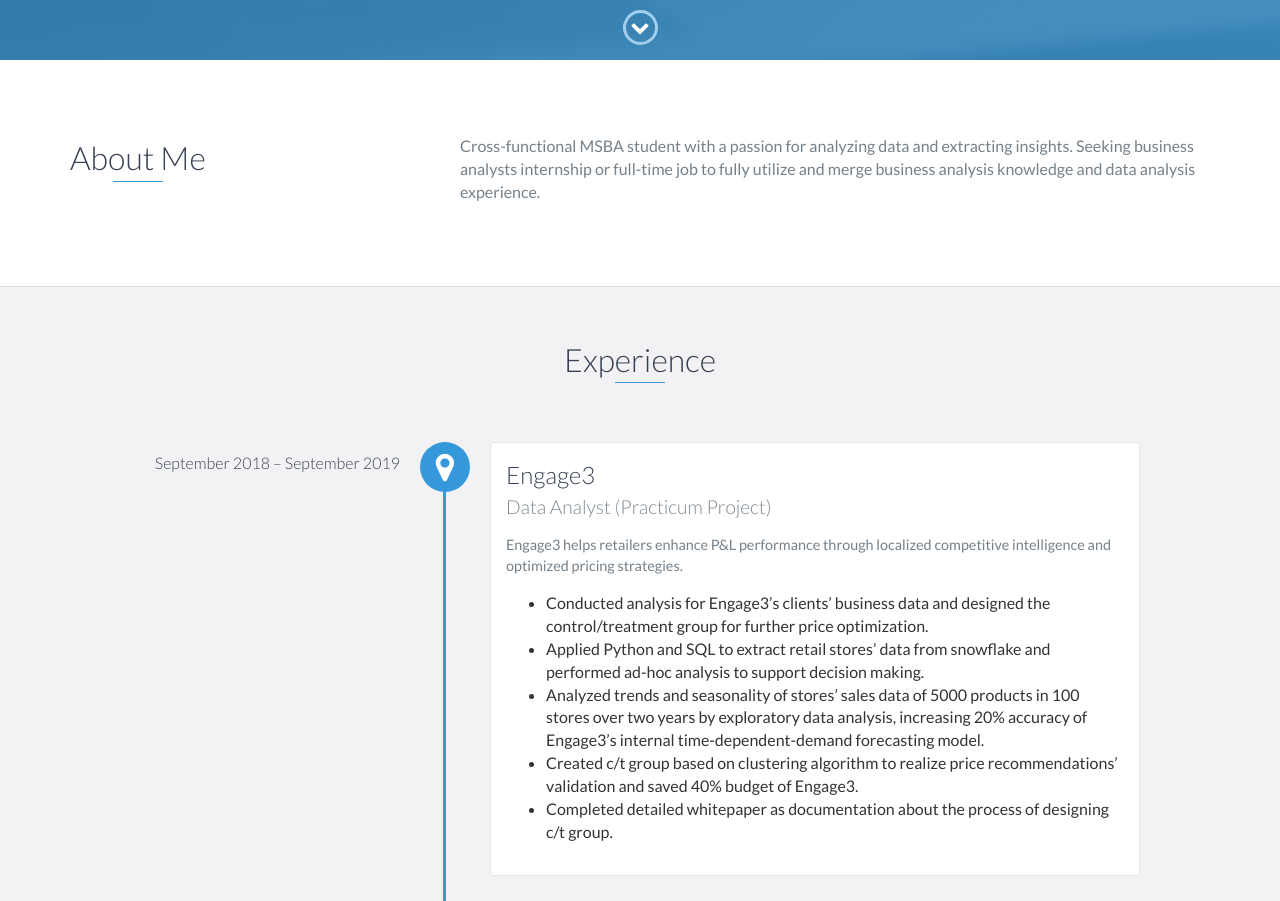
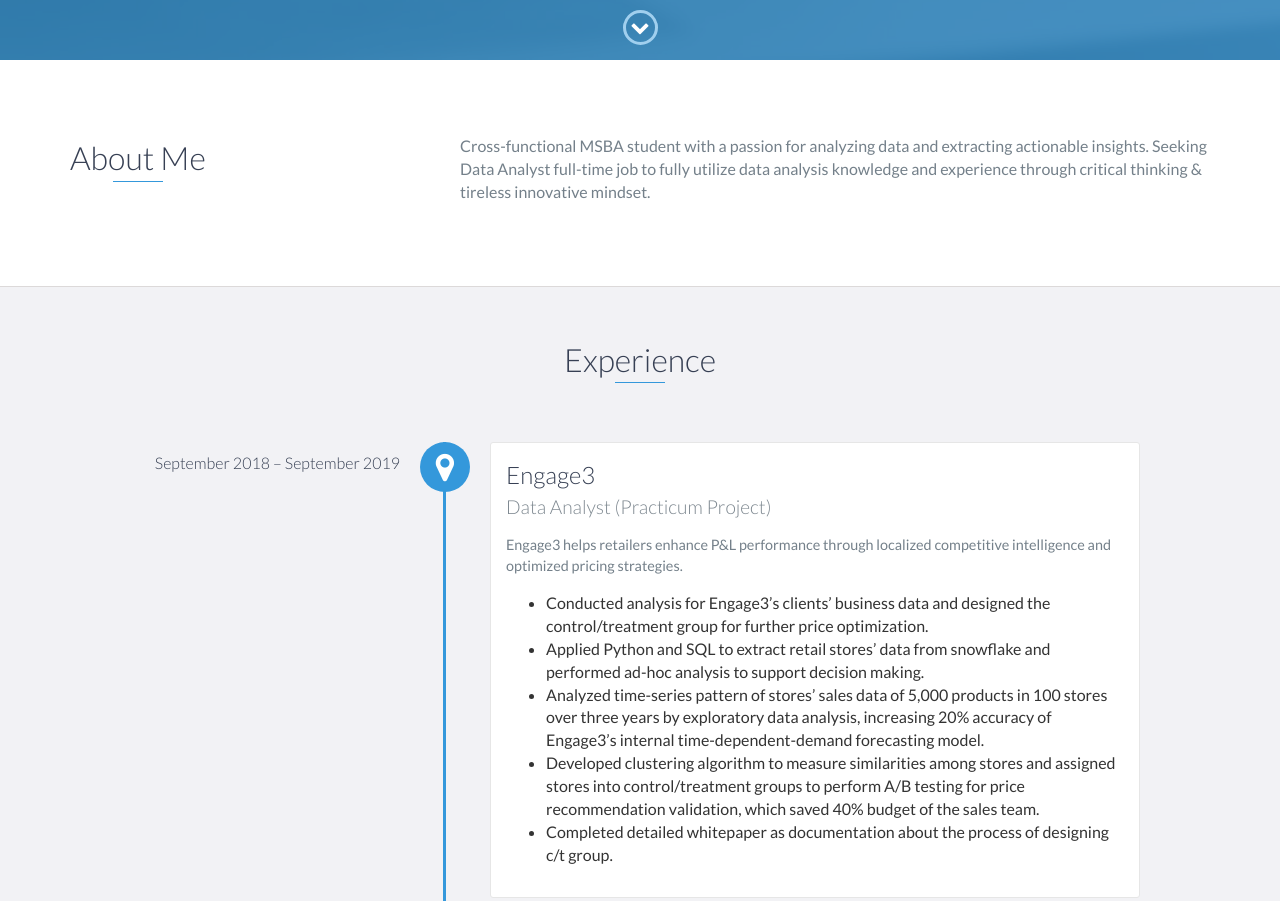
Before and after one commit to Zhenyu0521/Zhenyu0521.github.io, a plain HTML site: page index.html in a window 1280 px wide. Shown: the part 740-1641 px from the top of the page. Drawn offline with nearby package versions, Linux system fonts and the light colour scheme.

Commit message:
Update index.html

```diff
--- a/index.html
+++ b/index.html
@@ -73,7 +73,7 @@
                 </div>
                 <div class="col-md-8">
                     <p>
-                        Cross-functional MSBA student with a passion for analyzing data and extracting insights. Seeking business analysts internship or full-time job to fully utilize and merge business analysis knowledge and data analysis experience.
+                        Cross-functional MSBA student with a passion for analyzing data and extracting actionable insights. Seeking Data Analyst full-time job to fully utilize data analysis knowledge and experience through critical thinking & tireless innovative mindset.
                     </p>
                 </div>
             </div>
@@ -98,10 +98,10 @@
                     Applied Python and SQL to extract retail stores’ data from snowflake and performed ad-hoc analysis to support decision making.
                 </li>
                 <li>
-                    Analyzed trends and seasonality of stores’ sales data of 5000 products in 100 stores over two years by exploratory data analysis, increasing 20% accuracy of Engage3’s internal time-dependent-demand forecasting model.
+                    Analyzed time-series pattern of stores’ sales data of 5,000 products in 100 stores over three years by exploratory data analysis, increasing 20% accuracy of Engage3’s internal time-dependent-demand forecasting model.
                 </li>
                 <li>
-                    Created c/t group based on clustering algorithm to realize price recommendations’ validation and saved 40% budget of Engage3.
+                    Developed clustering algorithm to measure similarities among stores and assigned stores into control/treatment groups to perform A/B testing for price recommendation validation, which saved 40% budget of the sales team.
                 </li>
                 <li>
                     Completed detailed whitepaper as documentation about the process of designing c/t group.
@@ -158,7 +158,7 @@
         <div class="education-block">
             <h3>University of California, Davis</h3>
             <span class="education-date">Sep 2018 - July 2019</span>
-            <h4>Master of Science in Business Analytics (3.93/4.00)</h4>
+            <h4>Master of Science in Business Analytics (3.93/4.00) and Member of Beta Gamma Sigma</h4>
             <p>
                 Highlighted Coursework: Data Management & Visualization, Big Data, Data Design and Representation, Statistical Reasoning and Exploration, Advanced Statistics, Machine Learning, Analytic Decision Making, Application Domains, Organizational Effectiveness.
             </p>
```
